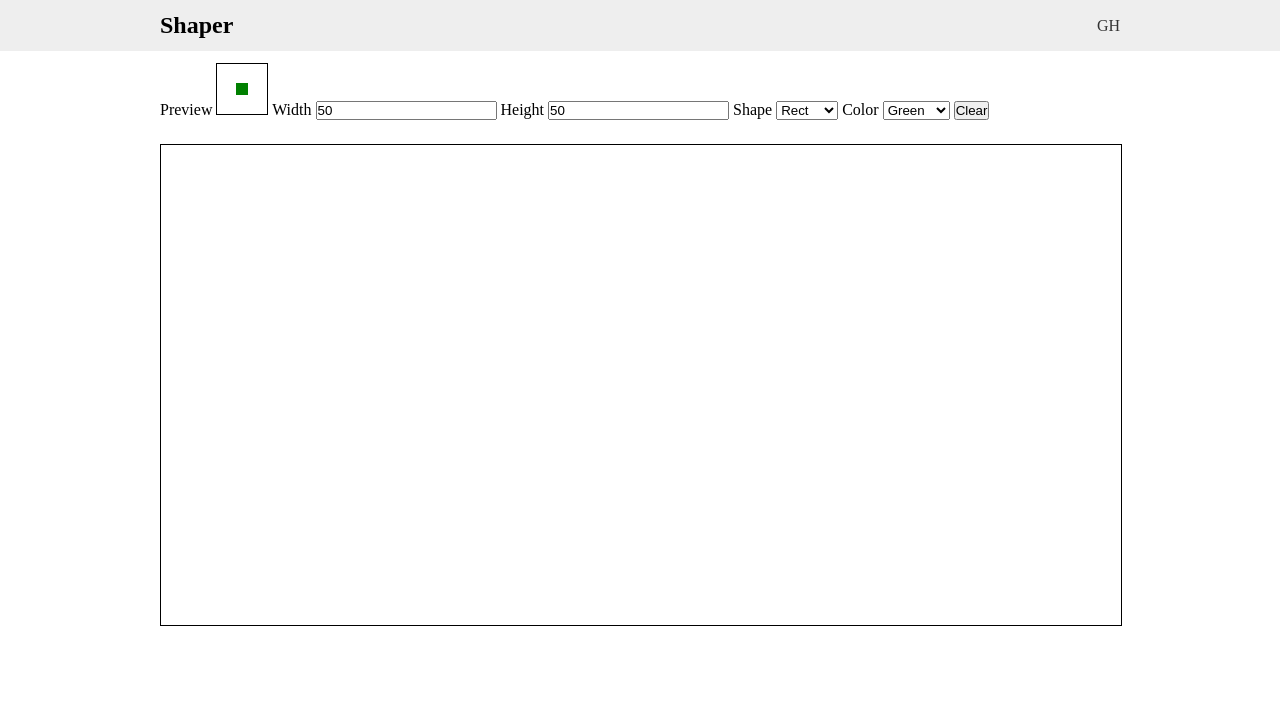
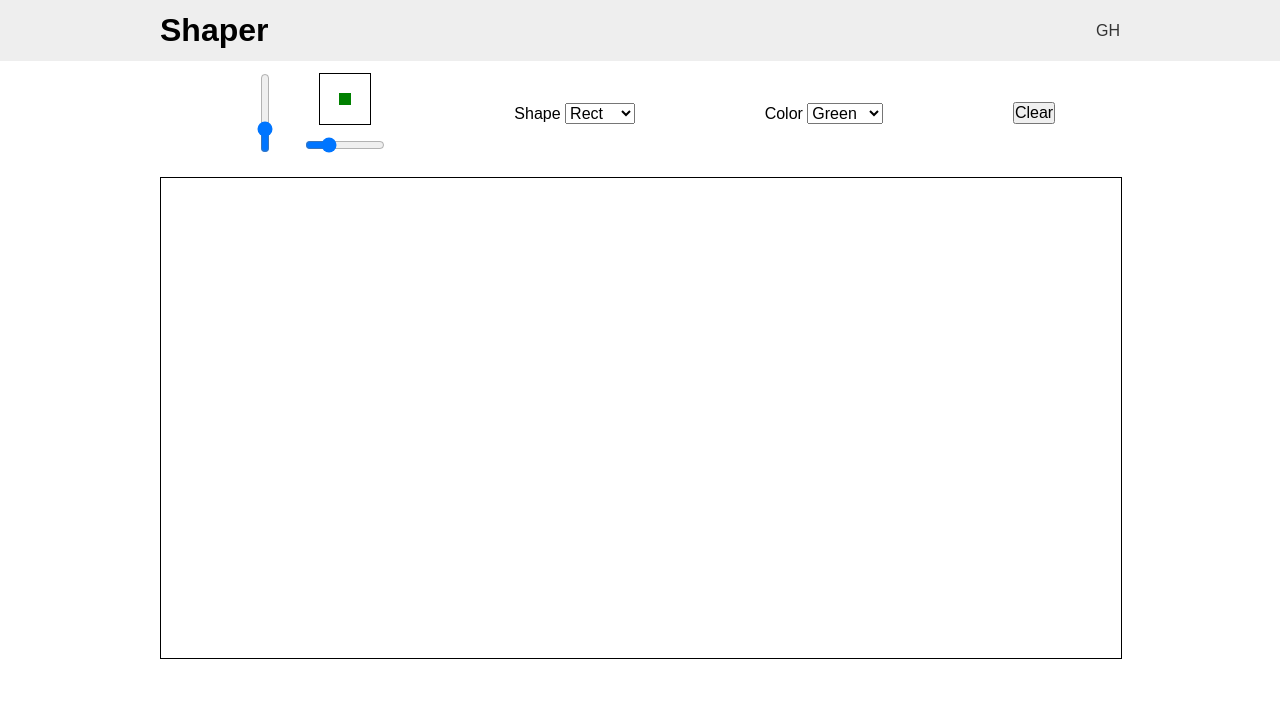
Before and after one commit to jistjoalal/shaper, a plain HTML site: page index.html in a window 1280 px wide. Drawn offline with Linux system fonts and the light colour scheme.

Commit message:
style size controls

```diff
--- a/index.html
+++ b/index.html
@@ -16,21 +16,14 @@
     </header>
 
     <main>
-      <section>
-        <label>
-          Preview
-          <canvas id="preview"></canvas>
-        </label>
-
-        <label>
-          Width
-          <input type="number" id="width" min="0" />
-        </label>
-
-        <label>
-          Height
-          <input type="number" id="height" min="0" />
-        </label>
+      <section class="controls">
+        <div class="controls__size">
+          <input type="range" id="height" orient="vertical" min="0" max="200" />
+          <div class="controls__preview">
+            <canvas id="preview"></canvas>
+            <input type="range" id="width" min="0" max="200" />
+          </div>
+        </div>
 
         <label>
           Shape
--- a/main.css
+++ b/main.css
@@ -2,8 +2,13 @@
 * {
   margin: 0;
   padding: 0;
+  font-size: 16px;
+  font-family: Arial, Helvetica, sans-serif;
 }
 /* Generic Styles */
+h1 {
+  font-size: 2rem;
+}
 a {
   text-decoration: none;
   color: #333;
@@ -37,3 +42,28 @@ canvas {
 #preview {
   width: 50px;
 }
+/* Controls */
+.controls {
+  display: flex;
+  justify-content: space-around;
+  align-items: center;
+}
+.controls__size {
+  display: flex;
+}
+.controls__preview {
+  display: flex;
+  flex-direction: column;
+  align-items: center;
+}
+input[type="range"] {
+  max-width: 80px;
+  max-height: 80px;
+}
+#width {
+  margin-top: 12px;
+}
+#height {
+  writing-mode: bt-lr; /* IE */
+  -webkit-appearance: slider-vertical; /* WebKit */
+}
```
